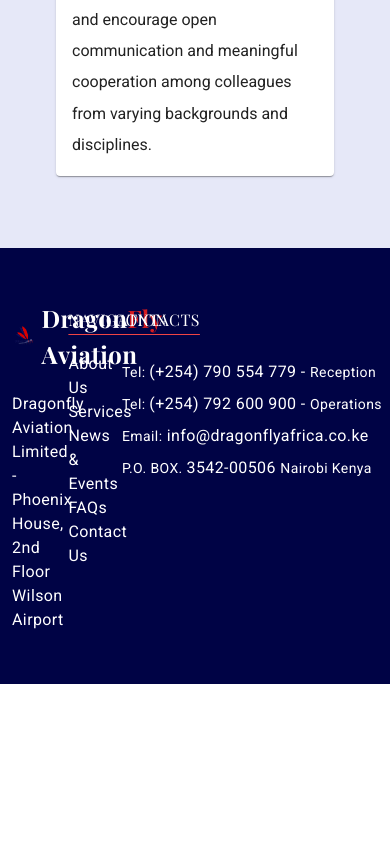
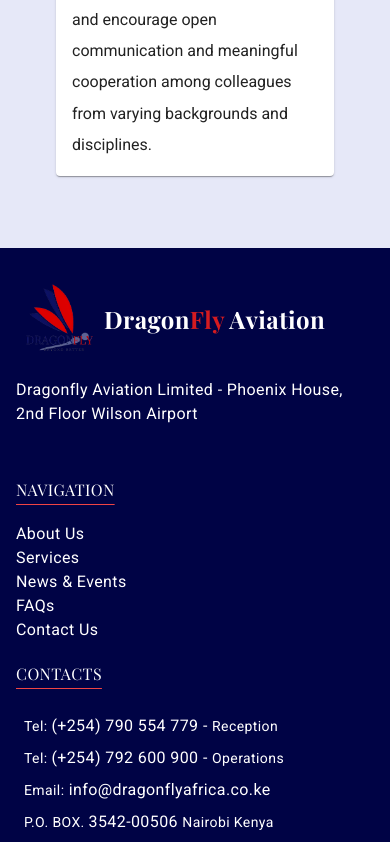
Before and after one commit to Lewinskie/fajr-airlines, a Next.js app: page / in a window 390 px wide. Shown: the part 5449-6291 px from the top of the page. Before the commit the page ends 6133 px from the top, so only its background shows below. Built offline with nearby package versions, Linux system fonts and the light colour scheme.

Commit message:
fixed footer to be responsive to mobile devices

```diff
--- a/src/components/organisms/footer.js
+++ b/src/components/organisms/footer.js
@@ -3,24 +3,22 @@
 import Image from "next/image";
 // import Logo from "../../../public/dragonflyLogo-no-bg.png";
 import FooterLogo from "../atoms/footerLogo.js";
+import { Container, Grid } from "@mui/material";
 
 function Footer() {
   // const [isLoading, setLoading] = useState(true);
   return (
     <div className=" bg-primary-500 ">
       <footer className="mx-auto max-w-7xl text-base font-sans tracking-wide  text-white">
-        <div className="grid grid-cols-5 items-start justify-between py-10">
+        {/* <div className="grid grid-cols-5 items-start justify-between py-10">
           <div className="col-start-1 col-end-3 p-3">
-            {/* <h4 className="pb-4  underline decoration-red-500  underline-offset-8">
-              Dragon<span className="text-red-500">Fly</span> Aviation
-            </h4> */}
             <FooterLogo />
             <p className="py- font-serif text-base text-white">
               Dragonfly Aviation Limited - Phoenix House, 2nd Floor Wilson
               Airport
             </p>
           </div>
-          <div className="col-start-4 col-end-5 ">
+          <div className="col-start-4 col-end-5">
             <h3 className="py-5 text-base text-white uppercase underline decoration-red-500  underline-offset-8">
               Navigation
             </h3>
@@ -64,7 +62,93 @@
               </li>
             </ul>
           </div>
-        </div>
+        </div> */}
+        <Container>
+          <Grid container>
+            <Grid
+              item
+              xs={12}
+              sm={12}
+              md={6}
+              sx={{
+                display: "flex",
+                alignItems: "center",
+                justifyContent: { sm: "center", xs: "center" },
+                marginBottom: { sm: "2rem", xs: "2rem" },
+                marginTop: { sm: "2rem", xs: "2rem" },
+                paddingRight: "10px",
+              }}
+            >
+              <div>
+                <FooterLogo />
+                <p className="py- font-serif text-base text-white">
+                  Dragonfly Aviation Limited - Phoenix House, 2nd Floor Wilson
+                  Airport
+                </p>
+              </div>
+            </Grid>
+            <Grid
+              item
+              xs={12}
+              sm={6}
+              md={3}
+              sx={{
+                justifyContent: { sm: "center", xs: "center" },
+              }}
+            >
+              <h3 className="py-5 text-base text-white uppercase underline decoration-red-500  underline-offset-8">
+                Navigation
+              </h3>
+              <ul className="flex flex-col font-serif">
+                <Link href="/">About Us</Link>
+                <Link href="/">Services</Link>
+                <Link href="/">News & Events</Link>
+                <Link href="/">FAQs</Link>
+                <Link href="/">Contact Us</Link>
+              </ul>
+            </Grid>
+            <Grid
+              item
+              xs={12}
+              sm={6}
+              md={3}
+              sx={{
+                justifyContent: { sm: "center", xs: "center" },
+              }}
+            >
+              <h3 className="py-5 text-white text-base uppercase  underline decoration-red-500  underline-offset-8">
+                Contacts
+              </h3>
+              <ul className="p-1 font-serif text-sm">
+                <li className="p-1">
+                  Tel:&nbsp;
+                  <span className="text-base text-white">
+                    (+254) 790 554 779 -{" "}
+                  </span>
+                  Reception
+                </li>
+                <li className="p-1">
+                  Tel:&nbsp;
+                  <span className="text-base text-white">
+                    (+254) 792 600 900 -{" "}
+                  </span>
+                  Operations
+                </li>
+                <li className="p-1">
+                  Email:
+                  <span className="text-base text-white">
+                    &nbsp;info@dragonflyafrica.co.ke
+                  </span>
+                </li>
+                <li className="p-1">
+                  P.O. BOX.&nbsp;
+                  <span className="text-base text-white">3542-00506 </span>
+                  Nairobi Kenya
+                </li>
+              </ul>
+            </Grid>
+          </Grid>
+        </Container>
       </footer>
     </div>
   );
```
